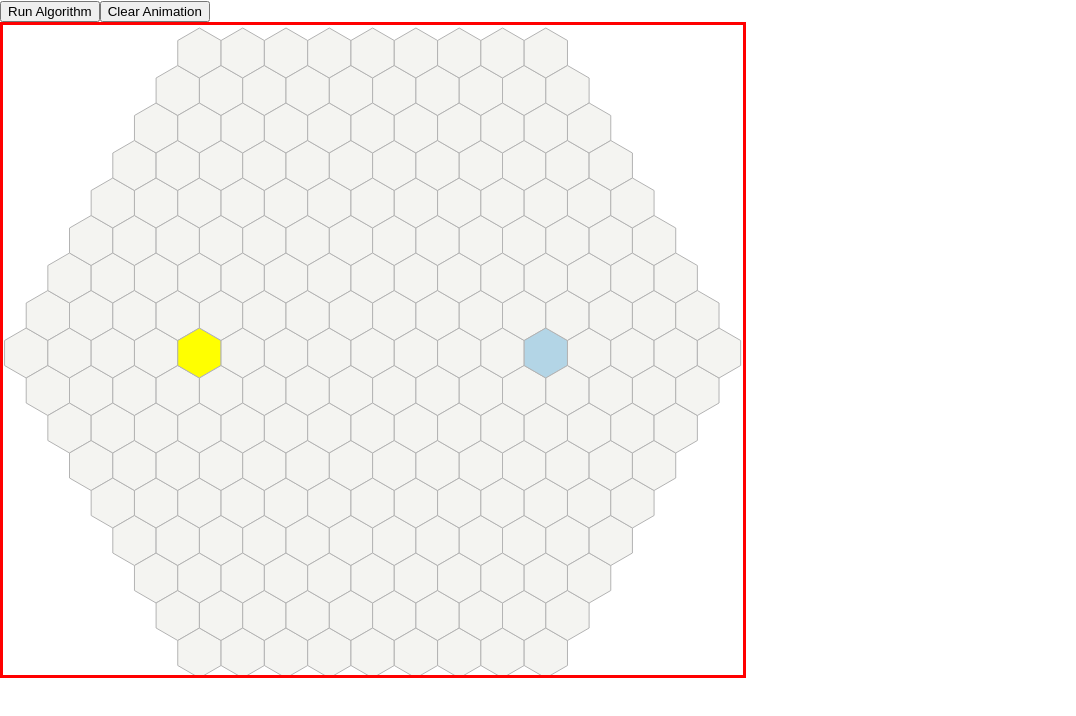
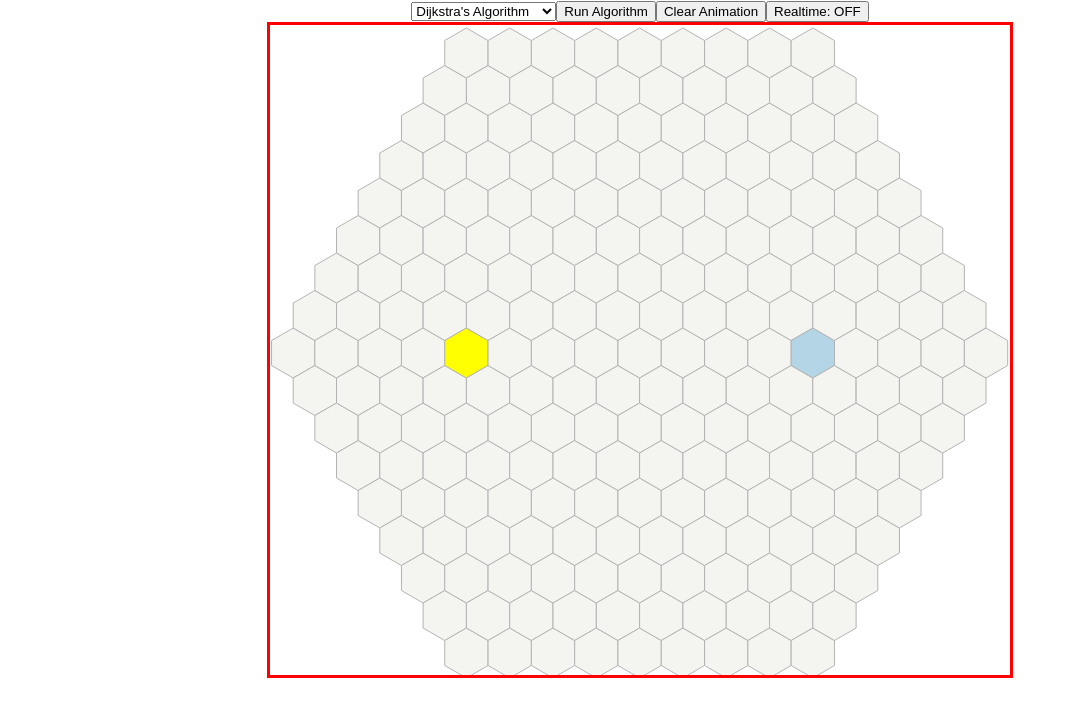
Before and after one commit to tongxuanbao/hexagongrids-visualizer, a React (Create React App) app: page / in a window 1280 px wide. Shown: the top 716 px of the page, without its empty margins (0-1076 px from the left). Built offline with nearby package versions, Linux system fonts and the light colour scheme.

Commit message:
Created some buttons 2

```diff
--- a/public/index.html
+++ b/public/index.html
@@ -6,8 +6,8 @@
     <meta name="viewport" content="width=device-width, initial-scale=1" />
     <meta name="theme-color" content="#000000" />
     <meta
-      name="description"
-      content="Web site created using create-react-app"
+      name="Hexagons Visualizer"
+      content="Visualize various things in Hexagon Grid"
     />
     <link rel="apple-touch-icon" href="%PUBLIC_URL%/logo192.png" />
     <!--
@@ -24,7 +24,7 @@
       work correctly both with client-side routing and a non-root public URL.
       Learn how to configure a non-root public URL by running `npm run build`.
     -->
-    <title>React App</title>
+    <title>Hexagon Visualizer</title>
   </head>
   <body>
     <noscript>You need to enable JavaScript to run this app.</noscript>
--- a/src/Components/Algorithms/index.jsx
+++ b/src/Components/Algorithms/index.jsx
@@ -82,13 +82,11 @@ const useAlgorithms = (hexagons, origin, target) => {
   }
 
   function runAlgo(algo) {
-    let ani, pa;
+    let ani = [],
+      pa = [];
 
-    if (algo === "dijkstra") return dijkstra();
-    // setAnimation(ani);
-    // setPath(pa);
-    // animation = ani;
-    // path = pa;
+    if (algo === "dijkstra") [ani, pa] = dijkstra();
+    return [ani, pa];
   }
 
   // return [animation, path, runAlgo];
--- a/src/Components/Mainbody/index.jsx
+++ b/src/Components/Mainbody/index.jsx
@@ -13,7 +13,6 @@ import useAlgorithms from "../Algorithms";
 import "../../Styles/Mainbody.css";
 
 const Mainbody = () => {
-  // let pathh;
   const { size, width, height } = useContext(GridContext);
   const [rad, setRad] = useState(HexUtils.getRad(size, width));
 
@@ -31,20 +30,22 @@ const Mainbody = () => {
   const [removingWall, setRemovingWall] = useState(false);
   const [movingOrigin, setMovingOrigin] = useState(false);
   const [movingTarget, setMovingTarget] = useState(false);
+  const [algo, setAlgo] = useState("dijkstra");
   const [animation, setAnimation] = useState([]);
   const [path, setPath] = useState([]);
+  const [realTime, setRealTime] = useState(false);
 
   const runAlgo = useAlgorithms(hexagons, origin, target);
 
   function executeAlgo() {
-    const [ani, pa] = runAlgo("dijkstra");
+    const [ani, pa] = runAlgo(algo);
     setAnimation(ani);
     setPath(pa);
   }
 
-  // useEffect(() => {
-  //   if (pathh.length > 0)
-  // });
+  useEffect(() => {
+    if (realTime) executeAlgo();
+  }, [origin, target, hexagons]);
 
   function clearAnimation() {
     setAnimation([]);
@@ -72,6 +73,7 @@ const Mainbody = () => {
     if (removingWall) removeWall(hexSource);
     if (movingOrigin) setOrigin({ q: hexSource.q, r: hexSource.r });
     if (movingTarget) setTarget({ q: hexSource.q, r: hexSource.r });
+    if (realTime) executeAlgo();
   }
 
   // function onMouseOver(event, hexSource) {}
@@ -86,9 +88,11 @@ const Mainbody = () => {
     } else if (!hexSource.isWall) {
       makeWall(hexSource);
       setMakingWall(true);
+      clearAnimation();
     } else {
       removeWall(hexSource);
       setRemovingWall(true);
+      clearAnimation();
     }
   }
   function onMouseUp(event, hexSource) {
@@ -98,21 +102,42 @@ const Mainbody = () => {
     setMovingTarget(false);
   }
   function onClick(event, hexSource) {
-    console.log(
-      "Clicked on " + `(${hexSource.q},${hexSource.r},${hexSource.s})`
-    );
+    // console.log(
+    //   "Clicked on " + `(${hexSource.q},${hexSource.r},${hexSource.s})`
+    // );
   }
   function onDragStart(event, hexSource) {
-    console.log(
-      "Drag started at " + `(${hexSource.q},${hexSource.r},${hexSource.s})`
-    );
+    // console.log(
+    //   "Drag started at " + `(${hexSource.q},${hexSource.r},${hexSource.s})`
+    // );
+  }
+  function onAlgoChanged(event) {
+    const value = event.target.value;
+    setAlgo(value);
+    // console.log("Algo changed to " + value);
   }
   return (
-    <>
+    <div className="Mainbody">
       <div>
+        <select
+          className="algo-selection"
+          onChange={onAlgoChanged}
+          value={algo}
+        >
+          <option value="dijkstra">Dijkstra's Algorithm</option>
+          <option value="astar">A* Search</option>
+          <option value="bfs">Breadth First Search</option>
+          <option value="dfs">Depth First Search</option>
+        </select>
         <button onClick={() => executeAlgo()}>Run Algorithm</button>
-        <button onClick={() => clearAnimation()}>Clear Animation</button>
+        <button onClick={() => clearAnimation()} disabled={realTime}>
+          Clear Animation
+        </button>
+        <button onClick={() => setRealTime(!realTime)}>{`Realtime: ${
+          realTime ? "ON" : "OFF"
+        }`}</button>
       </div>
+      <div>
         <HexViewPort
           width={740}
           height={650}
@@ -142,6 +167,7 @@ const Mainbody = () => {
                     className={className}
                     hex={hex}
                     animationDelay={animationDelay}
+                    realTime={realTime}
                     onClick={(e, s) => onClick(e, s)}
                     onMouseEnter={(e, s) => onMouseEnter(e, s)}
                     // onMouseOver={(e, s) => onMouseOver(e, s)}
@@ -152,11 +178,16 @@ const Mainbody = () => {
               })
             )}
             {path && (
-            <Path path={path} animationDelay={animation.length / 20 - 0.5} />
+              <Path
+                path={path}
+                animationDelay={(animation.length * 0.8) / 20}
+                realTime={realTime}
+              />
             )}
           </HexGrid>
         </HexViewPort>
-    </>
+      </div>
+    </div>
   );
 };
 
--- a/src/HexagonGrids/Hexagon.jsx
+++ b/src/HexagonGrids/Hexagon.jsx
@@ -5,7 +5,7 @@ import Hex from "./Models/Hex";
 import { GridContext } from "./";
 
 const Hexagon = (props) => {
-  const { hex, className, animationDelay } = props;
+  const { hex, className, animationDelay, realTime } = props;
   const { size } = useContext(GridContext);
   const [points, setPoint] = useState(HexUtils.getStrHexCorners(size));
   const [translation, setTranslation] = useState(
@@ -61,7 +61,10 @@ const Hexagon = (props) => {
       <g
         className={className}
         transform={`translate(${translation.toString()})`}
-        style={{ transitionDelay: `${animationDelay}s` }}
+        style={{
+          transitionDelay: `${realTime ? 0 : animationDelay}s`,
+          transitionDuration: `${realTime ? 0 : 0.3}s`,
+        }}
       >
         <polygon
           points={points}
--- a/src/Styles/Mainbody.css
+++ b/src/Styles/Mainbody.css
@@ -1,12 +1,18 @@
+.Mainbody {
+  display: flex;
+  flex-direction: column;
+  justify-items: center;
+  align-items: center;
+}
 path.path {
   fill: none;
   stroke: hsl(60, 20%, 50%);
-  stroke-width: 15px;
+  stroke-width: 10px;
   stroke-opacity: 0.5;
   stroke-linecap: round;
   stroke-linejoin: round;
-  stroke-dasharray: 1000;
-  stroke-dashoffset: -1000;
+  stroke-dasharray: 10000;
+  stroke-dashoffset: -10000;
   /* animation-delay: 1s;
   animation-duration: ;
   animation-iteration-count: 1;
@@ -49,7 +55,7 @@ g.wall {
 
 @keyframes pathAnimation {
   0% {
-    stroke-dashoffset: -1000;
+    stroke-dashoffset: -10000;
   }
   100% {
     stroke-dashoffset: 0;
```
Lines whose indentation alone changed are shown as unchanged.
